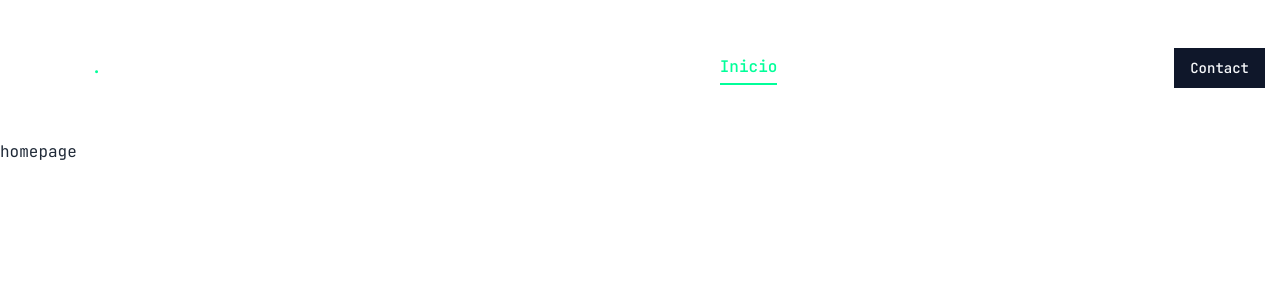
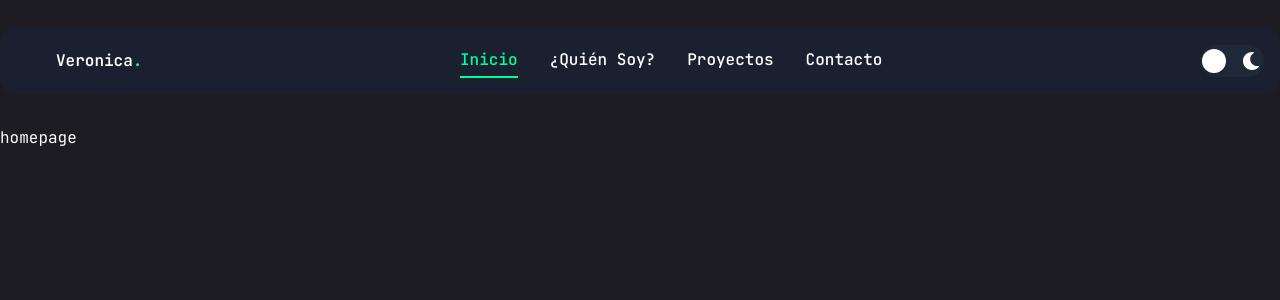
Before and after one commit to ver0nica1/portfolio-veronica, a Next.js app: page / in a window 1280 px wide. Shown: the top 300 px of the page. Built offline with nearby package versions, Linux system fonts and the light colour scheme.

Commit message:
Updated Header component to include ThemeToggle for dark/light mode switching

```diff
--- a/components/Header.jsx
+++ b/components/Header.jsx
@@ -3,25 +3,26 @@ import { Button } from "./ui/button";
 
 //components
 import Nav from "./Nav";
+import ThemeToggle from "./ThemeToggle";
 
 const Header = () => {
   return (
-    <header className="py-8 xl:py-12 text-white">
-        <div className="container mx-auto flex justify-between items-center">
+    <header className="py-8 xl:py-7 dark:text-white">
+        <div className="container mx-auto flex justify-between items-center dark:bg-[#1a2747b3]/40 bg-[#C8B6F8]/40 p-4 rounded-2xl">
 
             {/* logo */}
             <Link href="/">
-                <h1 className="text-4x1 font-semibold">
+                <h1 className="text-4x1 font-semibold ml-10">
                     Veronica<span className="text-accent">.</span>
                 </h1>
             </Link>
 
             {/* desktop navbar and hire me button */}
-            <div className="hidden xl:flex items-center gap-8">
+            <div className="flex justify-center">
                 <Nav />
-                <Link href="/contact">
+                {/* <Link href="/contact">
                 <Button>Contact</Button>
-                </Link>
+                </Link> */}
             </div>
 
             {/* mobile nav */}
@@ -29,6 +30,12 @@ const Header = () => {
                 mobile nav
             </div>
 
+            {/* Dark/Light */}
+            <div className="flex justify-end">
+                <ThemeToggle />
+            </div>
+
+
         </div>
     </header>
   );
```
